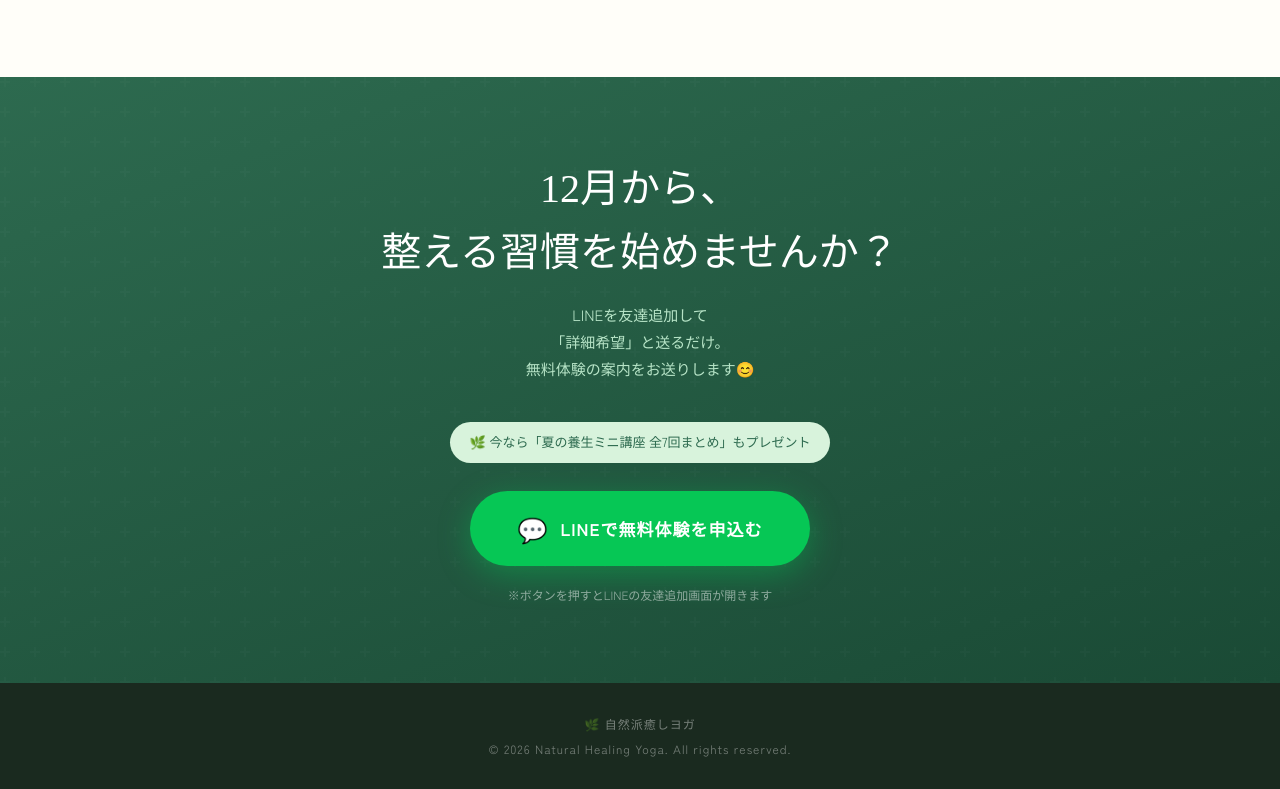
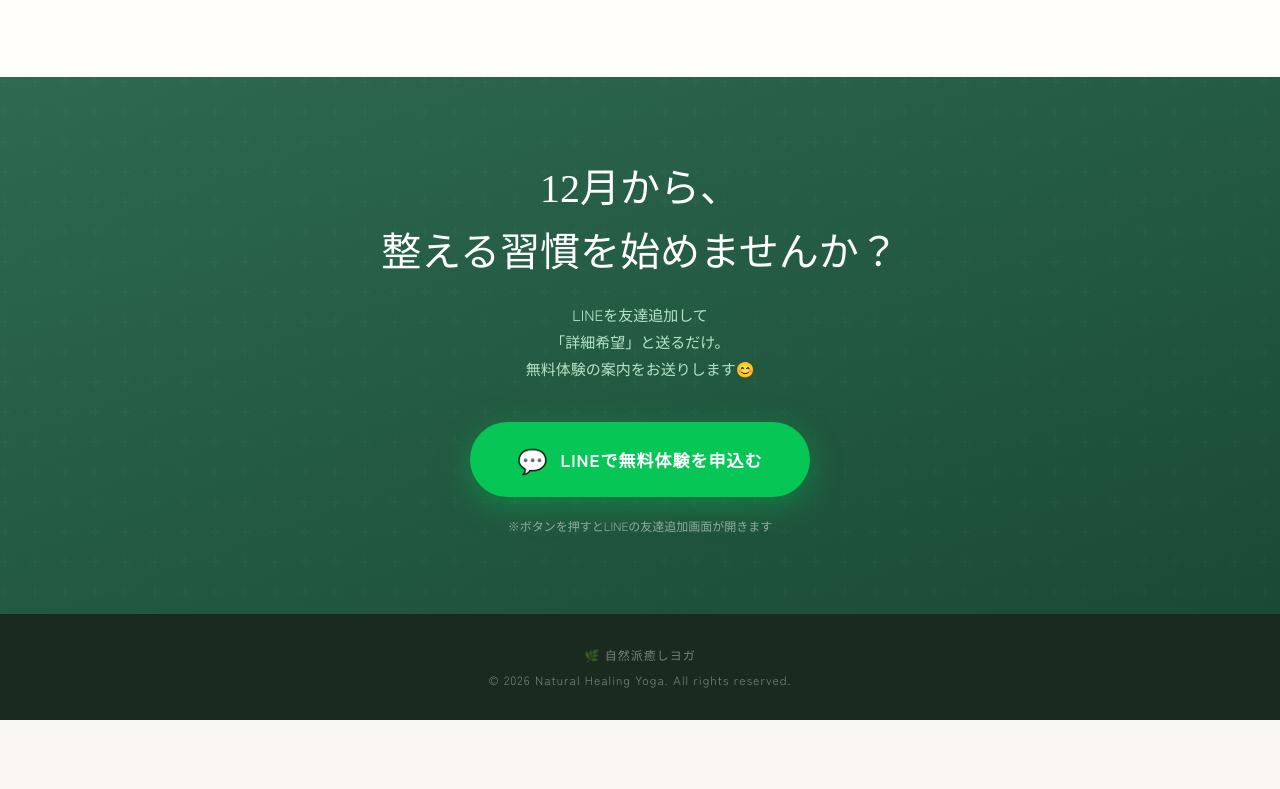
Before and after one commit to chikako4ko/6-yoga-lp, a plain HTML site: page index.html in a window 1280 px wide. Shown: the part 4406-5195 px from the top of the page. After the commit the page ends 5126 px from the top, so only its background shows below. Drawn offline with nearby package versions, Linux system fonts and the light colour scheme.

Commit message:
LPから夏の養生ミニ講座プレゼントの案内を削除
Co-Authored-By: Claude Opus 5.5 <noreply@anthropic.com>

```diff
--- a/index.html
+++ b/index.html
@@ -648,18 +648,6 @@
     position: relative;
   }
 
-  .cta-gift {
-    display: inline-block;
-    background: var(--green-pale);
-    color: var(--green-deep);
-    font-size: 13px;
-    line-height: 1.6;
-    padding: 10px 20px;
-    border-radius: 30px;
-    margin-bottom: 28px;
-    position: relative;
-  }
-
   /* ===== FOOTER ===== */
   footer {
     background: var(--text-dark);
@@ -968,8 +956,6 @@
       LINEを友達追加して<br>「詳細希望」と送るだけ。<br>
       無料体験の案内をお送りします😊
     </p>
-    <p class="cta-gift">🌿 今なら「夏の養生ミニ講座 全7回まとめ」もプレゼント</p>
-    <br>
     <a href="https://kli.jp/f/WbTH/" class="btn-line" target="_blank">
       <span class="btn-line-icon">💬</span>
       LINEで無料体験を申込む
```
